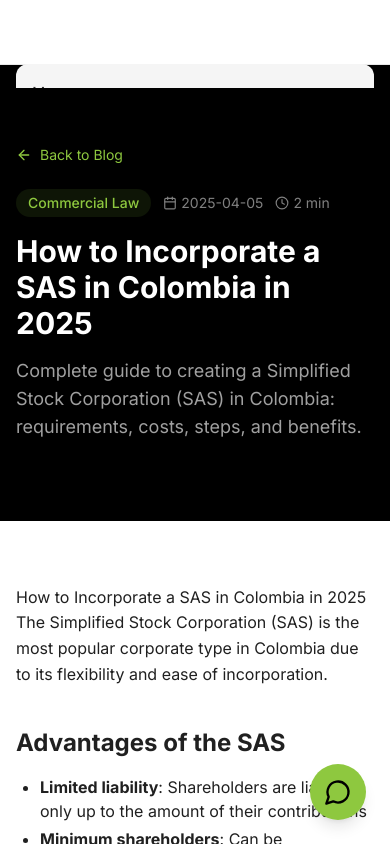
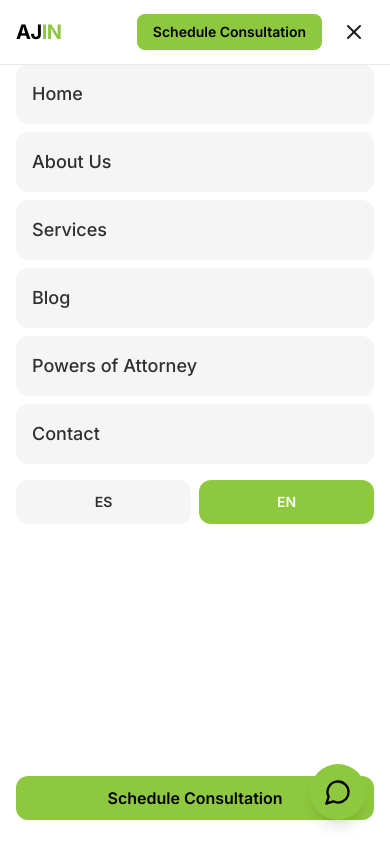
Before and after one commit to HaroldVaHe/AJIN, a Next.js app: page /en/blog/como-constituir-sas-colombia in a window 390 px wide. Both pictures are taken after a click on the button "Toggle menu". Shown: the top 844 px of the page. Built offline with nearby package versions, Linux system fonts and the light colour scheme.

Commit message:
Update Header.tsx

```diff
--- a/src/components/layout/Header.tsx
+++ b/src/components/layout/Header.tsx
@@ -39,6 +39,7 @@ export default function Header() {
   }, [mobileOpen]);
 
   return (
+    <>
       <header className="sticky top-0 z-50 border-b border-ajin-gray-100 bg-white/95 backdrop-blur-sm">
         <div className="container-ajin flex h-16 items-center justify-between px-4">
           <Link href="/" className="flex items-center gap-2">
@@ -100,11 +101,12 @@ export default function Header() {
             </button>
           </div>
         </div>
+      </header>
 
       {mobileOpen && (
-        <div className="fixed inset-0 z-40 flex flex-col bg-white md:hidden">
-          <div className="flex flex-col h-full pt-16 px-4 pb-6 overflow-y-auto">
-            <nav className="flex flex-col gap-2">
+        <div style={{ position: 'fixed', top: 0, left: 0, width: '100vw', height: '100dvh', backgroundColor: '#ffffff', zIndex: 40, display: 'flex', flexDirection: 'column' }}>
+          <div style={{ flex: 1, display: 'flex', flexDirection: 'column', paddingTop: '64px', paddingLeft: '16px', paddingRight: '16px', paddingBottom: '24px', overflowY: 'auto' }}>
+            <nav style={{ display: 'flex', flexDirection: 'column', gap: '8px' }}>
               {navItems.map((item) => {
                 const isActive = pathname === item.href;
                 return (
@@ -124,7 +126,7 @@ export default function Header() {
                 );
               })}
             </nav>
-            <div className="flex gap-2 mt-4">
+            <div style={{ display: 'flex', gap: '8px', marginTop: '16px' }}>
               {languages.map((lang) => (
                 <Link
                   key={lang.code}
@@ -142,14 +144,16 @@ export default function Header() {
                 </Link>
               ))}
             </div>
-            <Link href="/contacto" onClick={() => setMobileOpen(false)} className="mt-auto pt-4">
+            <div style={{ marginTop: 'auto', paddingTop: '16px' }}>
+              <Link href="/contacto" onClick={() => setMobileOpen(false)}>
                 <Button variant="primary" className="w-full">
                   {t('common.schedule')}
                 </Button>
               </Link>
             </div>
           </div>
+        </div>
       )}
-    </header>
+    </>
   );
 }
```
Lines whose indentation alone changed are shown as unchanged.
